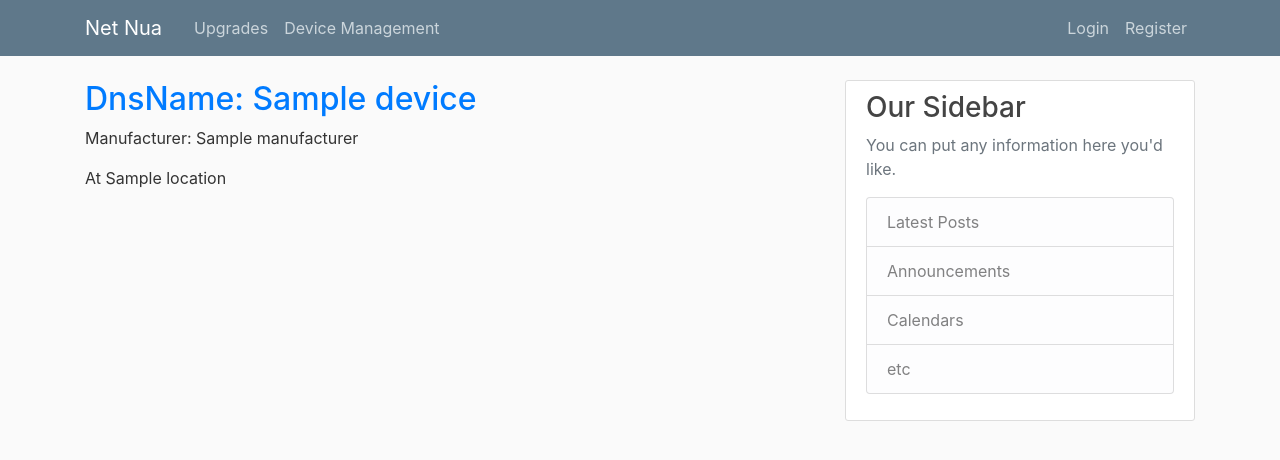
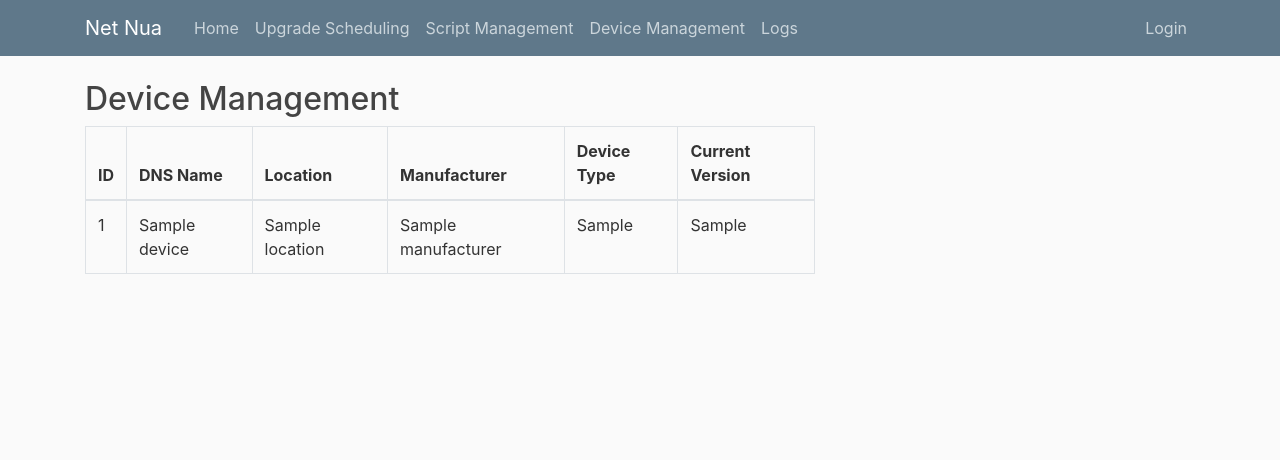
Before and after one commit to Aaron-Russell-W/NetNua-Network-Upgrader, a Django app: template NetNua/devices/templates/devices/home.html in a window 1280 px wide. Shown: the top 460 px of the page. Run offline with Django 3.2, Linux system fonts and the light colour scheme; the template is opened without the code that fills it: most values are stand-ins (such as "Sample title", 1, 10 or a date in 2020); some libraries are stand-ins or nearby versions.

Commit message:
Added upgrade searching the firmware_files for code files to be added to upgrades form fixed UI

```diff
--- a/NetNua/NetNua/urls.py
+++ b/NetNua/NetNua/urls.py
@@ -22,7 +22,7 @@ from upgrades import views as upgrade_views
 urlpatterns = [
     path('admin/', admin.site.urls),
     path('', include('devices.urls')),
-    path('upgrades/', include('upgrades.urls')),
+    path('upgrades/', include('upgrades.urls'),name='upgrades'),
     path('register', user_views.register, name='register'),
     path('login/', auth_views.LoginView.as_view(template_name='users/login.html'), name="login"),
     path('logout/', auth_views.LogoutView.as_view(template_name='users/logout.html'), name="logout")
--- a/NetNua/devices/templates/devices/base.html
+++ b/NetNua/devices/templates/devices/base.html
@@ -9,7 +9,7 @@
 
     <!-- Bootstrap CSS -->
     <link rel="stylesheet" href="https://cdn.jsdelivr.net/npm/bootstrap@4.0.0/dist/css/bootstrap.min.css" integrity="sha384-Gn5384xqQ1aoWXA+058RXPxPg6fy4IWvTNh0E263XmFcJlSAwiGgFAW/dAiS6JXm" crossorigin="anonymous">
-    <link rel="stylesheet" type="text/css" href="{% static 'devices/main.css' %}"
+    <link rel="stylesheet" type="text/css" href="{% static 'devices/main.css' %}">
 
 </head>
 <body>
@@ -22,8 +22,12 @@
       </button>
       <div class="collapse navbar-collapse" id="navbarToggle">
         <div class="navbar-nav mr-auto">
-            <a class="nav-item nav-link" href="/upgrades">Upgrades</a>
-          <a class="nav-item nav-link" href="/">Device Management</a>
+            <a class="nav-item nav-link" href="/">Home</a>
+            <a class="nav-item nav-link" href="/upgrades">Upgrade Scheduling</a>
+            <a class="nav-item nav-link" href="/">Script Management</a>
+            <a class="nav-item nav-link" href="/">Device Management</a>
+          <a class="nav-item nav-link" href="/">Logs</a>
+
         </div>
         <!-- Navbar Right Side -->
         <div class="navbar-nav">
@@ -34,7 +38,6 @@
             {% endblock %}
             {% else %}
           <a class="nav-item nav-link" href="{% url 'login' %}">Login</a>
-          <a class="nav-item nav-link" href="{% url 'register' %}">Register</a>
             {% endif %}
         </div>
       </div>
@@ -53,19 +56,7 @@
         {% endif %}
       {% block content %}{% endblock %}
     </div>
-    <div class="col-md-4">
-      <div class="content-section">
-        <h3>Our Sidebar</h3>
-        <p class='text-muted'>You can put any information here you'd like.
-          <ul class="list-group">
-            <li class="list-group-item list-group-item-light">Latest Posts</li>
-            <li class="list-group-item list-group-item-light">Announcements</li>
-            <li class="list-group-item list-group-item-light">Calendars</li>
-            <li class="list-group-item list-group-item-light">etc</li>
-          </ul>
-        </p>
-      </div>
-    </div>
+
   </div>
 </main>
     <script src="https://code.jquery.com/jquery-3.2.1.slim.min.js" integrity="sha384-KJ3o2DKtIkvYIK3UENzmM7KCkRr/rE9/Qpg6aAZGJwFDMVNA/GpGFF93hXpG5KkN" crossorigin="anonymous"></script>
--- a/NetNua/devices/templates/devices/home.html
+++ b/NetNua/devices/templates/devices/home.html
@@ -1,11 +1,33 @@
 {% extends "devices/base.html" %}
 {% block content %}
-    {% for device in devices%}
-<div>
-        <h2> <a href="{% url 'device-detail' device.id %}"> DnsName: {{ device.dnsName }}</a></h2>
-        <p> Manufacturer: {{device.manufacturer}}</p>
-        <p>At {{ device.location }}</p>
-</div>
-    {% endfor %}
+  <h2>Device Management</h2>
+  {% if devices %}
+    <table class ="table table-bordered table-hover">
+      <thead>
+        <tr>
+          <th>ID</th>
+          <th>DNS Name</th>
+          <th>Location</th>
+          <th>Manufacturer</th>
+          <th>Device Type</th>
+          <th>Current Version</th>
 
+        </tr>
+      </thead>
+      <tbody>
+        {% for device in devices %}
+          <tr class = 'clickable-row' onclick="window.location='/device/{{device.pk}}';">
+            <td>{{ device.pk }}</td>
+            <td>{{ device.dnsName }}</td>
+            <td>{{ device.location }}</td>
+            <td>{{ device.manufacturer }}</td>
+            <td>{{ device.deviceType }}</td>
+            <td>{{ device.currentVersion }}</td>
+          </tr>
+        {% endfor %}
+      </tbody>
+    </table>
+  {% else %}
+    <p>No devices found.</p>
+  {% endif %}
 {% endblock content %}
--- a/NetNua/upgrades/templates/upgrades/home.html
+++ b/NetNua/upgrades/templates/upgrades/home.html
@@ -1,6 +1,6 @@
 {% extends "devices/base.html" %}
 {% block content %}
-  <h2>Upgrades</h2>
+  <h2>Upgrade Scheduling</h2>
   {% if upgrades %}
     <table class ="table table-bordered table-hover">
       <thead>
@@ -10,6 +10,7 @@
           <th>Description</th>
           <th>Devices</th>
           <th>User</th>
+          <th>Code Version</th>
         </tr>
       </thead>
       <tbody>
@@ -24,6 +25,7 @@
               {% endfor %}
             </td>
             <td>{{upgrade.user}}</td>
+            <td>{{upgrade.code_version}}</td>
           </tr>
         {% endfor %}
       </tbody>
@@ -33,5 +35,5 @@
   {% endif %}
 {% endblock content %}
 {% block nav_items %}
-<a class="nav-item nav-link" href="{% url 'upgrades-create' %}">New Upgrade</a>
+<a class="nav-item nav-link" href="{% url 'upgrades:upgrades-create' %}">New Upgrade</a>
 {% endblock nav_items %}
--- a/NetNua/upgrades/urls.py
+++ b/NetNua/upgrades/urls.py
@@ -1,6 +1,7 @@
 from django.urls import path
 from .views import UpgradeListView, UpgradeCreateView, UpgradeDetailView, UpgradeDeleteView, UpgradeUpdateView
 from . import views
+app_name= 'upgrades'
 urlpatterns = [
     path('', UpgradeListView.as_view(), name="upgrades-home"),
     path('new/', UpgradeCreateView.as_view(), name="upgrades-create"),
```
Also changed, not shown: NetNua/devices/forms.py (added, +8 -0 lines), NetNua/devices/models.py (+7 -1 lines), NetNua/devices/templates/devices/device_detail.html (+6 -3 lines), NetNua/devices/views.py (+42 -19 lines), NetNua/upgrades/forms.py (+13 -4 lines), NetNua/upgrades/models.py (+7 -0 lines), NetNua/upgrades/templates/upgrades/upgradeevent_confirm_delete.html (added, +22 -0 lines), NetNua/upgrades/templates/upgrades/upgradeevent_detail.html (+10 -3 lines), NetNua/upgrades/templates/upgrades/upgradeevent_form.html (added, +14 -0 lines), NetNua/upgrades/views.py (+7 -1 lines), NetNua/upgrades/migrations/0001_initial.py (deleted), NetNua/upgrades/migrations/0002_upgradeevent_delete_upgrade.py (deleted), NetNua/upgrades/utils.py (added).
